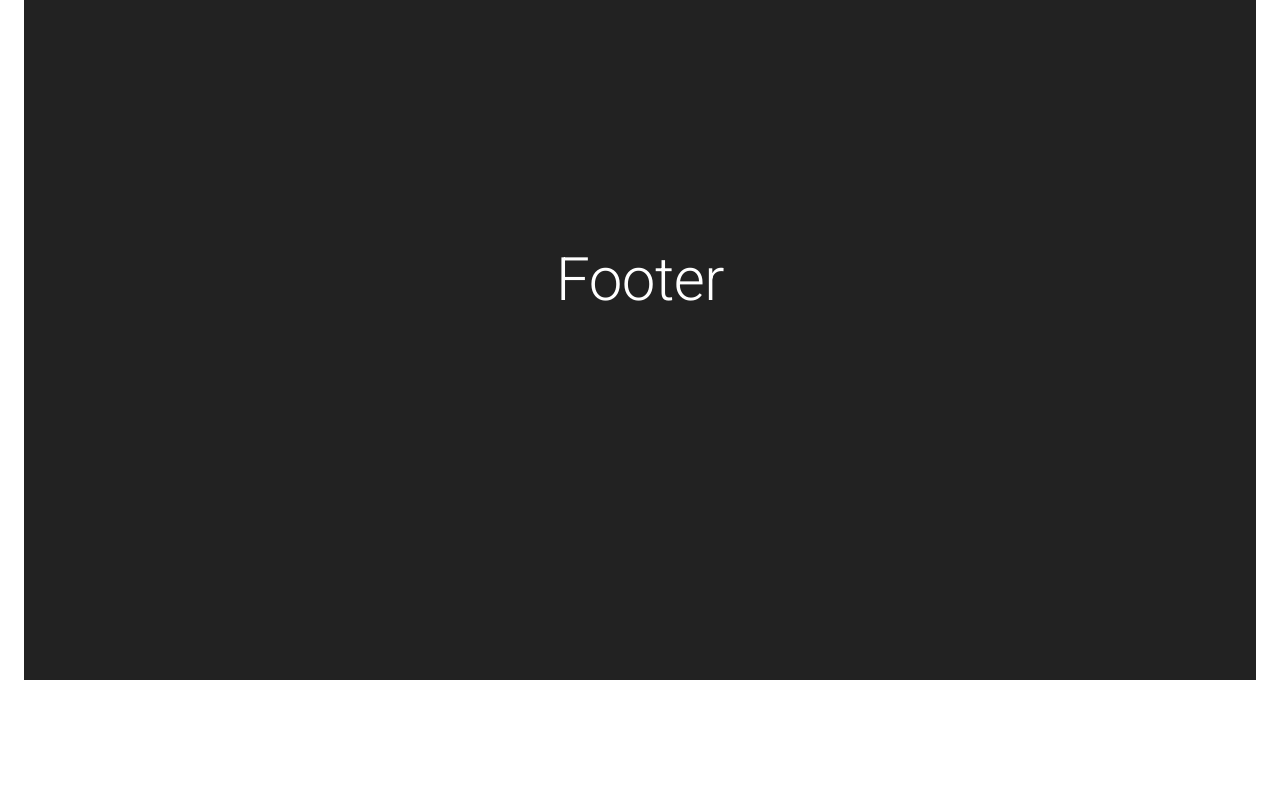
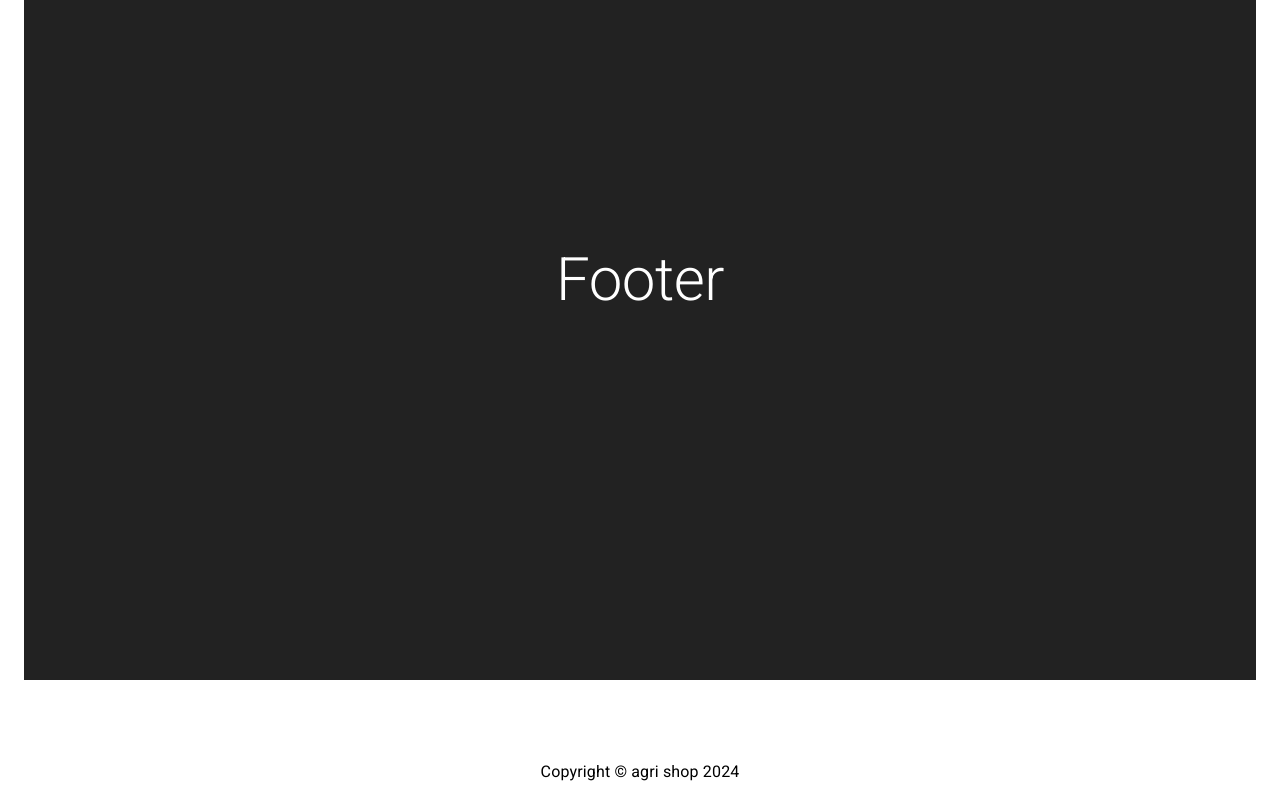
Before and after one commit to osSidd/agri-shop, a React (Vite) app in the folder client/: page / in a window 1280 px wide. Shown: the part 2520-3320 px from the top of the page. Before the commit the page ends 3200 px from the top, so only its background shows below. Built offline with nearby package versions, Linux system fonts and the light colour scheme.

Commit message:
added footer

```diff
--- a/client/src/App.tsx
+++ b/client/src/App.tsx
@@ -5,6 +5,7 @@ import { BrowserRouter, Routes, Route } from "react-router-dom"
 import Wrapper from "./pages/user/wrapper"
 import Navbar from "./components/navbar"
 import { Container } from '@mui/material'
+import Footer from './components/footer'
 
 const Login = lazy(() => import('./pages/user/login'))
 const Signup = lazy(() => import('./pages/user/signup'))
@@ -19,7 +20,10 @@ function App() {
   return (
     <Container maxWidth='xl'>
     <BrowserRouter>
+    <header>
       <Navbar/>
+    </header>
+    <main>
       <Suspense fallback={<>Loading...</>}>
         <Routes>
           <Route path = '/' element={<Homepage/>}/>
@@ -30,6 +34,8 @@ function App() {
           <Route path="/reset-password" element={<Wrapper><PasswordReset/></Wrapper>}/>
         </Routes>
       </Suspense>
+    </main>
+    <Footer/>
     </BrowserRouter>
     </Container>
   )
--- /dev/null
+++ b/client/src/components/footer.tsx
@@ -0,0 +1,11 @@
+import { Typography } from "@mui/material";
+
+export default function Footer(){
+    return (
+        <footer style={{margin: '5rem 0 1rem 0'}}>
+            <Typography align="center">
+                Copyright &copy; agri shop {new Date().getFullYear()}
+            </Typography>
+        </footer>
+    )
+}
```
Lines whose indentation alone changed are shown as unchanged.
